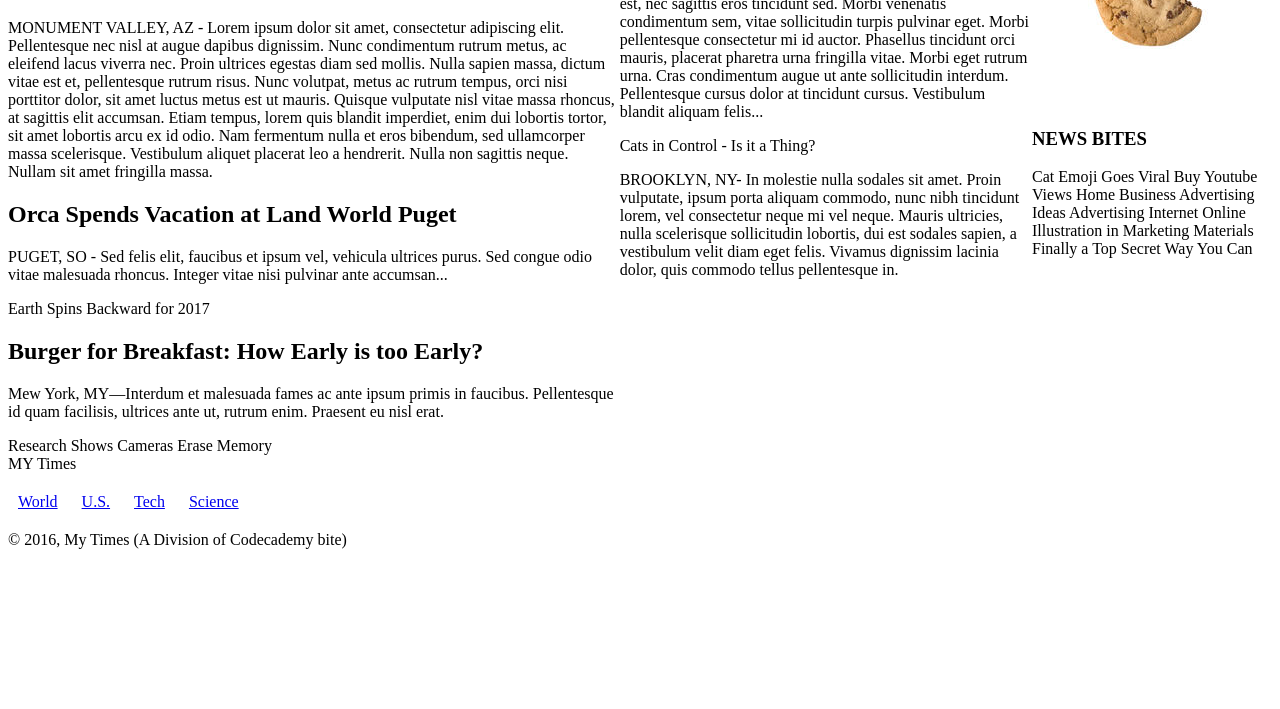
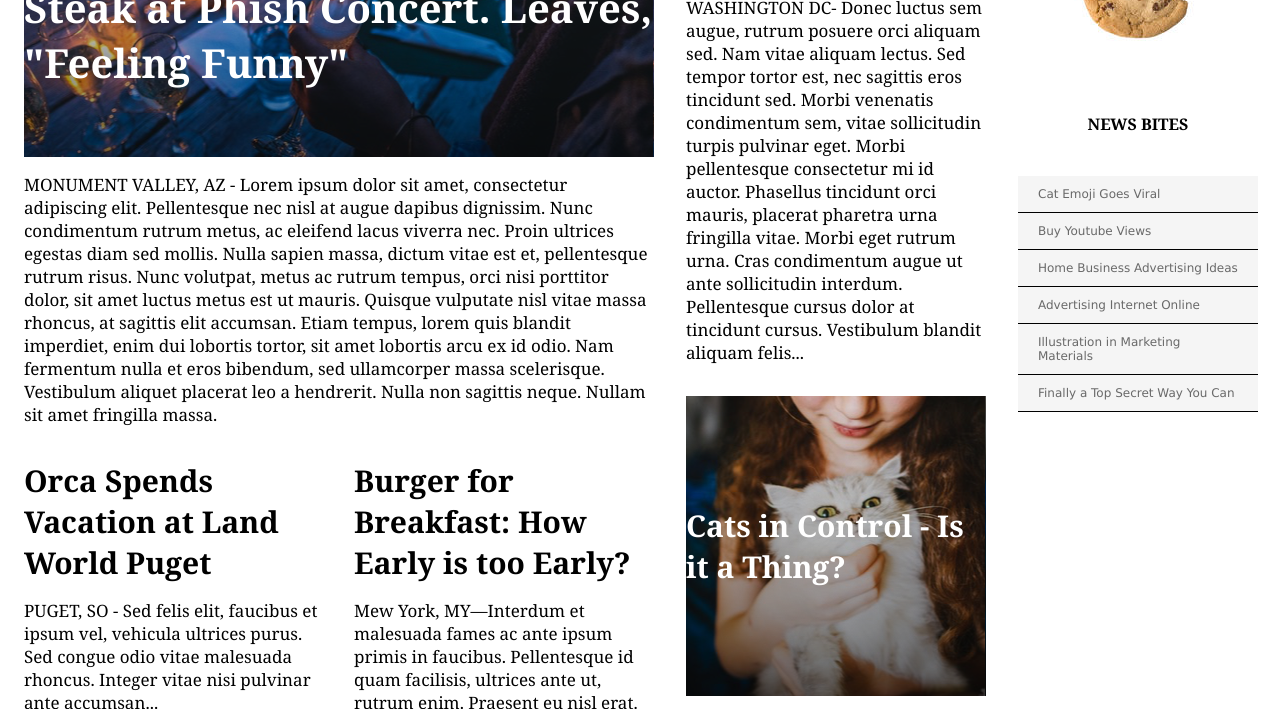
Before and after one commit to mhallas/my-times, a plain HTML site: page index.html in a window 1280 px wide. Shown: the part 259-968 px from the top of the page. Before the commit the page ends 816 px from the top, so only its background shows below. Drawn offline with Linux system fonts and the light colour scheme.

Commit message:
finished" " "finsihed" git commit -m "finished" clear

```diff
--- a/index.html
+++ b/index.html
@@ -30,7 +30,7 @@
     <div class="column large">
       <div class="lead-story">
         <div class ="image-content">
-          <h1>Mother of Three Buys Tuna<br _>Steak at Phish Concert.<br _>Leaves, "Feeling Funny"</h1>
+          <h1>Mother of Three Buys Tuna Steak at Phish Concert. Leaves, "Feeling Funny"</h1>
         </div>
         <p class ="narrative">
           MONUMENT VALLEY, AZ - Lorem ipsum dolor sit amet, consectetur adipiscing elit. Pellentesque nec nisl at augue dapibus dignissim. Nunc condimentum rutrum metus, ac eleifend lacus viverra nec. Proin ultrices egestas diam sed mollis. Nulla sapien massa, dictum vitae est et, pellentesque rutrum risus. Nunc volutpat, metus ac rutrum tempus, orci nisi porttitor dolor, sit amet luctus metus est ut mauris. Quisque vulputate nisl vitae massa rhoncus, at sagittis elit accumsan. Etiam tempus, lorem quis blandit imperdiet, enim dui lobortis tortor, sit amet lobortis arcu ex id odio. Nam fermentum nulla et eros bibendum, sed ullamcorper massa scelerisque. Vestibulum aliquet placerat leo a hendrerit. Nulla non sagittis neque. Nullam sit amet fringilla massa.
--- a/resources/css/style.css
+++ b/resources/css/style.css
@@ -1,3 +1,10 @@
+body {
+  margin: 0;
+  font-family: Georgia;
+  font-size: 17px;
+  color: black;
+}
+
 header {
     display: flex;
     align-items: center;
@@ -10,35 +17,165 @@ header {
     font-family: Verdana;
     font-size: 14px;
     font-weight: bold;
-  }
+}
 
 .logo {
       display: flex;
       align-items: center;
       flex-grow: 1;
       padding-left: 30px;
-    }
+}
 
-.logo img{
+.logo img {
   width: 70px;
   height: 60px;
-  margin-right: 70px;
+  margin-right: 12px;
 }
 
 .logo span {
     color: MediumAquamarine;
 }
 
-header nav{
+header nav {
   padding-right: 40px;
 }
 
-nav span{
+nav span {
   display: inline-block;
   padding: 20px 10px;
 }
 
-.content{
+.content {
   display: flex;
+  width: 1232px;
+  margin: 0 auto 78px auto;
   padding-top: 116px;
 }
+
+.column.large {
+    width: 630px;
+}
+
+.column {
+    display: flex;
+    flex-direction: column;
+    margin-right: 32px;
+}
+
+.lead-story .image-content {
+  background-image: url("../images/img-story-main.png");
+  background-color: black;
+  width: 630px;
+  margin-top: 0;
+  font-size: 20px;
+  text-align: left;
+}
+
+.lead-story .image-content span {
+  margin-left: 20px;
+}
+
+.image-content {
+  display: flex;
+  flex-direction: column;
+  justify-content: center;
+  margin-top: 15px;
+  height: 300px;
+  color: white;
+  font-size: 30px;
+  font-family: Georgia;
+  font-weight: bold;s
+}
+
+.narrative {
+  margin-top: 16px;
+}
+
+.stories {
+  display: flex;
+  justify-content: space-between;
+  margin-top: 17px;
+}
+
+.story {
+  display: flex;
+  flex-direction: column;
+  width: 300px;
+}
+
+.stories .text-content {
+  height: 250px;
+}
+
+h2 {
+  margin-top: 0;
+  margin-bottom: 0;
+  font-family: Georgia;
+  font-size: 30px;
+  font-weight: bold;
+  font-style: normal;
+}
+
+.fall.image-content {
+  background-image: url("../images/img-story-2.png");
+  background-color: white;
+}
+
+.hipster.image-content {
+  background-image: url("../images/img-story-3.png");
+  background-color: white;
+  margin-top: 2px;
+}
+
+.cat-control.image-content {
+  background-image: url("../images/img-story-1.png");
+  background-color: white;
+}
+
+.newsbites h3 {
+  margin-bottom: 41px;
+  font-size: 16px;
+  font-weight: bold;
+  text-align: center;
+}
+
+.newsbites .bite {
+  display: block;
+  padding: 11px 20px;
+  border-bottom: 1px solid black;
+  background-color: WhiteSmoke;
+  font-family: Verdana;
+  font-size: 12px;
+  color: DimGray;
+}
+
+footer {
+  display: flex;
+  align-items: center;
+  justify-content: center;
+  flex-direction: column;
+  width: 100%;
+  height: 325px;
+  background-color: MediumAquamarine;
+  margin: auto;
+  font-family: Verdana;
+  font-size: 12px;
+}
+
+footer .title {
+  display: inline-block;
+  padding-right: 25px;
+  border-right: 2px solid white;
+  font-family: Georgia;
+  font-size: 16px;
+  font-weight: bold;
+  color: white;
+}
+
+a {
+  color: black
+}
+
+footer nav {
+  display: inline-block;
+}
```
